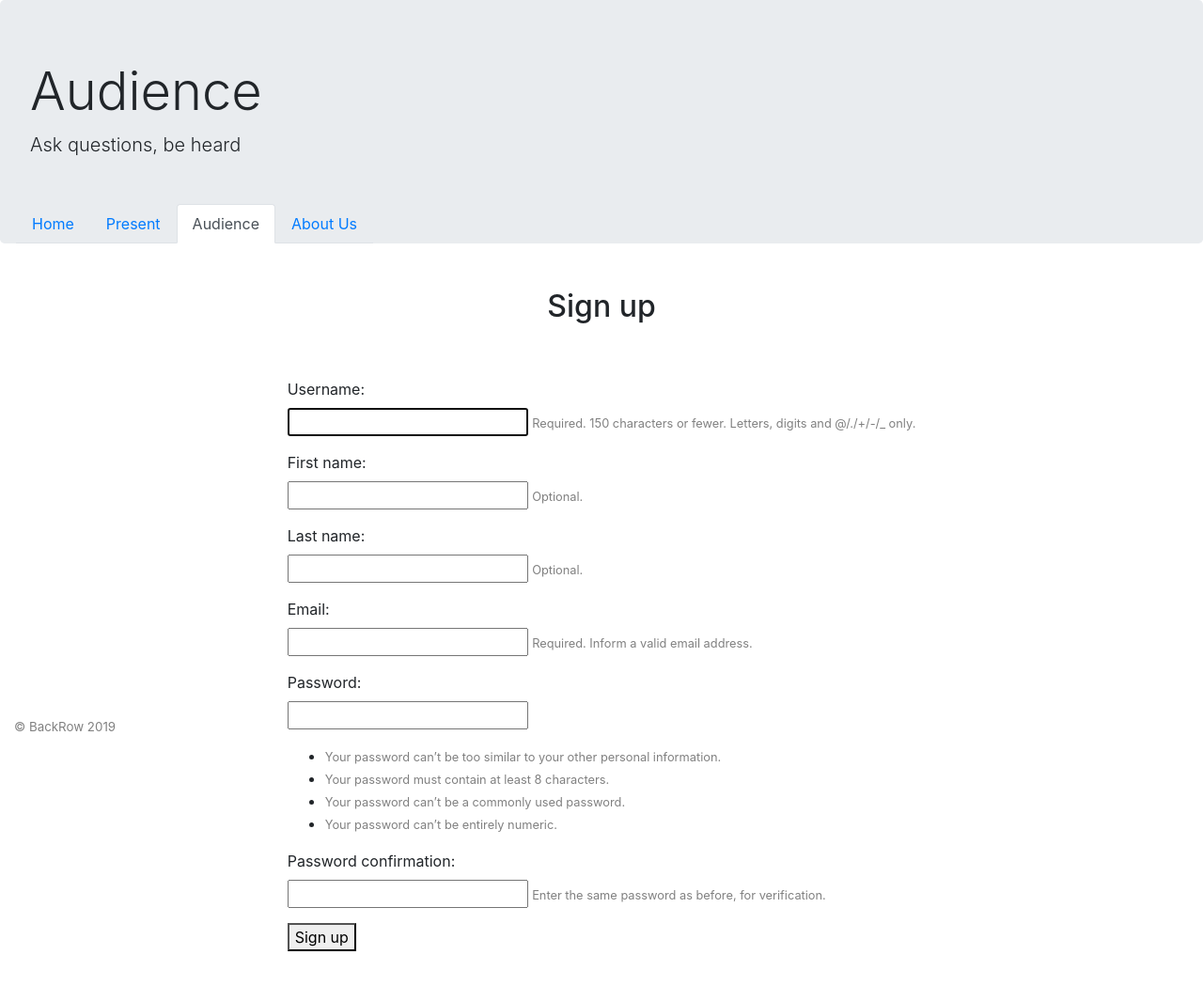
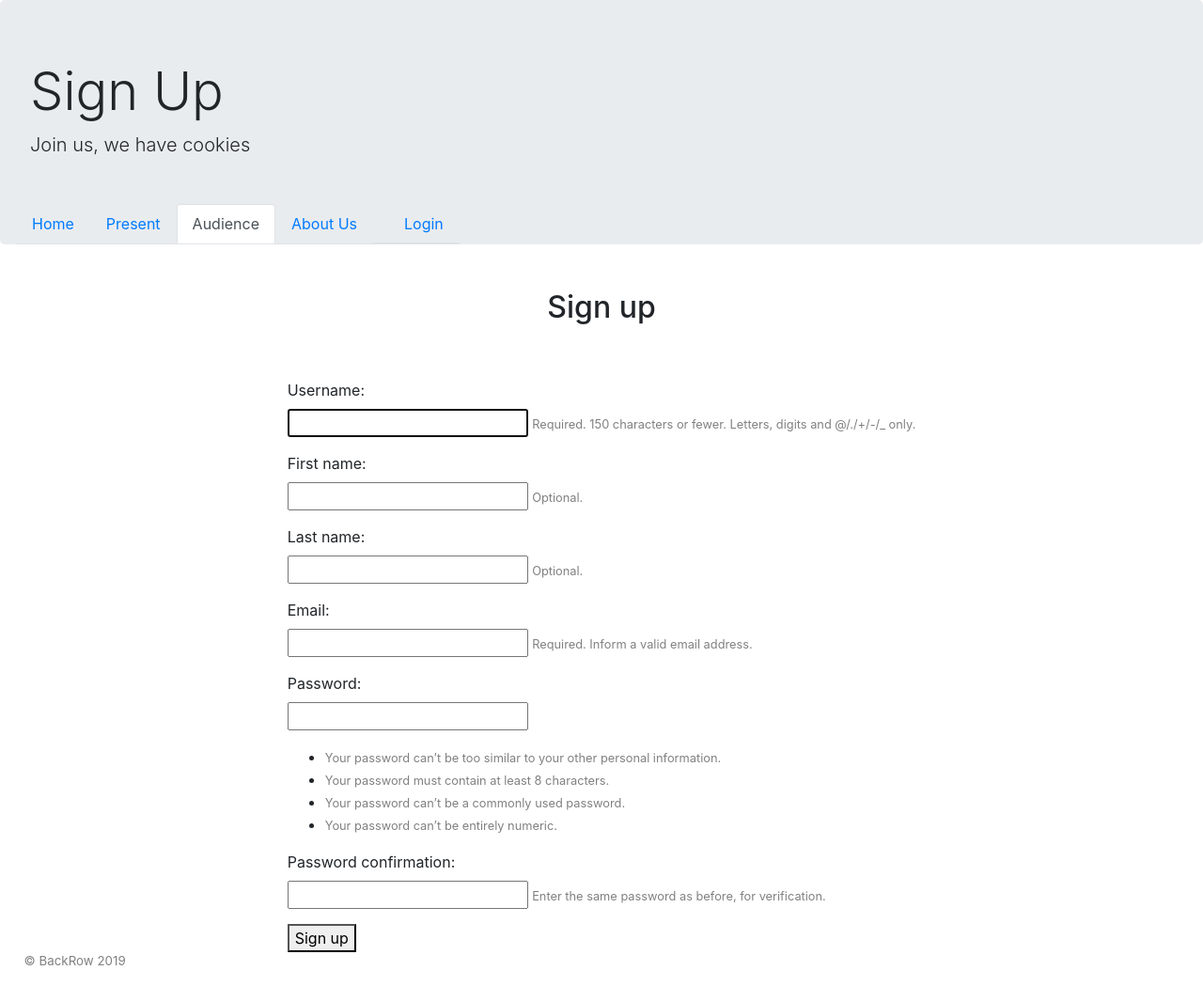
Before and after one commit to jogden4195/BackRow, a Django app: page /signup/ in a window 1280 px wide. Shown: the whole page at 94% size. Before the commit the page ends 1012 px from the top, so only its background shows below. Run offline with Django 3.2, Linux system fonts and the light colour scheme; some libraries are stand-ins or nearby versions.

Commit message:
Navbar and footer styling

```diff
--- a/project/src/landing/static/landing/style.css
+++ b/project/src/landing/static/landing/style.css
@@ -1,5 +1,5 @@
 footer {
-       position: absolute;
+       position: inherit;
        bottom: 0;
        padding-left: 2%;
        font-size: smaller;
--- a/project/src/landing/templates/landing/audience.html
+++ b/project/src/landing/templates/landing/audience.html
@@ -8,7 +8,6 @@
     integrity="sha384-ggOyR0iXCbMQv3Xipma34MD+dH/1fQ784/j6cY/iJTQUOhcWr7x9JvoRxT2MZw1T" crossorigin="anonymous">
   <!-- Styling/CSS -->
   {% load static %}
-  <link rel="stylesheet" type="text/css" href="{% static 'landing/audience.css' %}">
   <link rel="stylesheet" type="text/css" href="{% static 'landing/style.css' %}">
 
   <title>Backrow Audience</title>
@@ -38,7 +37,7 @@
           {% if user.is_authenticated %}
           <a class="nav-link" href="{% url 'logout'%}?next={{request.path}}">Logout</a>
           {% else %}
-          <a href="{% url 'login'%}?next={{request.path}}">Login</a></li>
+          <a class="nav-link" href="{% url 'login'%}?next={{request.path}}">Login</a></li>
           {% endif %}
         </li>
       </ul>
@@ -79,7 +78,7 @@
       }
     };
   </script>
-  <footer class="container">
+  <footer>
     <p> © BackRow 2019 </p>
   </footer>
 </body>
--- a/project/src/landing/templates/landing/picker.html
+++ b/project/src/landing/templates/landing/picker.html
@@ -135,7 +135,7 @@
           {% if user.is_authenticated %}
           <a class="nav-link" href="{% url 'logout'%}?next={{request.path}}">Logout</a>
           {% else %}
-          <a href="{% url 'login'%}?next={{request.path}}">Login</a></li>
+          <a class="nav-link" href="{% url 'login'%}?next={{request.path}}">Login</a></li>
         {% endif %}
         </li>
       </ul>
@@ -163,7 +163,7 @@
     </div>
   </div>
 
-  <footer class="container">
+  <footer>
     <p> © BackRow 2019 </p>
   </footer>
 </body>
--- a/project/src/landing/templates/landing/presentation.html
+++ b/project/src/landing/templates/landing/presentation.html
@@ -39,7 +39,7 @@
           {% if user.is_authenticated %}
           <a class="nav-link" href="{% url 'logout'%}?next={{request.path}}">Logout</a>
           {% else %}
-          <a href="{% url 'login'%}?next={{request.path}}">Login</a></li>
+          <a class="nav-link" href="{% url 'login'%}?next={{request.path}}">Login</a></li>
         {% endif %}
         </li>
       </ul>
@@ -58,7 +58,7 @@
     <input id="chat-message-submit" type="button" class="btn btn-primary" value="Send" />
   </div>
 
-  <footer class="container" style="color: grey; font-size: smaller;">
+  <footer style="color: grey; font-size: smaller;">
     <p> © BackRow 2019 </p>
   </footer>
 
--- a/project/src/landing/templates/registration/login.html
+++ b/project/src/landing/templates/registration/login.html
@@ -85,7 +85,7 @@
   <div class="row justify-content-center">
     <p>Don't have an account? <a href="http://localhost:8000/signup/"> Sign up here!</a></p>
   </div>
-  <footer class="container">
+  <footer>
     <p> © BackRow 2019 </p>
   </footer>
 </body>
--- a/project/src/landing/templates/signup.html
+++ b/project/src/landing/templates/signup.html
@@ -16,8 +16,8 @@
 
 <body>
   <div class="jumbotron pb-0">
-    <h1 class="display-4">Audience</h1>
-    <p class="lead">Ask questions, be heard</p>
+    <h1 class="display-4">Sign Up</h1>
+    <p class="lead">Join us, we have cookies</p>
     <div class="row justify-content-left mt-5 mb-0">
       <ul class="nav nav-tabs">
         <li class="nav-item">
@@ -32,6 +32,15 @@
         <li class="nav-item">
           <a class="nav-link" href="/about">About Us</a>
         </li>
+        <ul class="nav nav-tabs form-inline my-2 my-lg-0">
+            <li class="nav-item ml-3">
+                {% if user.is_authenticated %}
+                <a class="nav-link" href="{% url 'logout'%}?next={{request.path}}">Logout</a>
+                {% else %}
+                <a class="nav-link" href="{% url 'login'%}?next={{request.path}}">Login</a></li>
+            {% endif %}
+            </li>
+        </ul>
       </ul>
     </div>
   </div>
@@ -56,7 +65,7 @@
       <button type="submit">Sign up</button>
     </form>
   </div>
-  <footer class="container">
+  <footer>
     <p> © BackRow 2019 </p>
   </footer>
 </body>
```
Also changed, not shown: project/src/landing/templates/landing/about.html (+6 -3 lines). Lines whose indentation alone changed are shown as unchanged.
